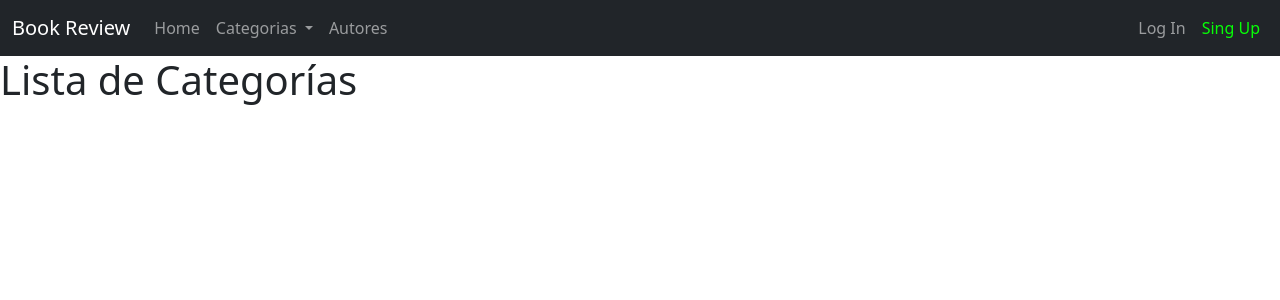
After one commit to kevincardenas18/ratingCore_Django, a Django app: page /categoria/ in a window 1280 px wide. The commit adds this page. Shown: the top 300 px of the page. Run offline with Django 4.2, Linux system fonts and the light colour scheme; data that the repository does not hold is empty.

Commit message:
List categoria

```diff
--- a/book_reviews/templates/base.html
+++ b/book_reviews/templates/base.html
@@ -29,7 +29,7 @@
                     <ul class="dropdown-menu">
                       <li><a class="dropdown-item" href="#">Action</a></li>
                       <li><a class="dropdown-item" href="#">Another action</a></li>
-                      <li><a class="dropdown-item" href="#">Something else here</a></li>
+                      <li><a class="dropdown-item" href="#">Todas las categorías</a></li>
                     </ul>
                 </li>
                 <li class="nav-item">
--- /dev/null
+++ b/book_reviews/templates/categoria.html
@@ -0,0 +1,14 @@
+{% extends 'base.html' %}
+
+{% block title %} Autores {% endblock %}
+
+{% block content %}
+<h1>Lista de Categorías</h1>
+
+  <ul>
+    {% for categoria in categorias %}
+      <li>{{ categoria.nombre }}</li>
+    {% endfor %}
+  </ul>
+
+{% endblock %}
--- a/book_reviews/views.py
+++ b/book_reviews/views.py
@@ -5,7 +5,7 @@ from django.contrib.auth import login, logout, authenticate
 from django.db import IntegrityError
 from django.contrib.auth.decorators import login_required, user_passes_test
 from django.contrib import messages
-from .models import Libro, Autor
+from .models import Libro, Autor, Categoria
 
 # Create your views here.
 def home(request):
@@ -99,3 +99,7 @@ def detalle_libro(request, libro_id):
 def detalle_autor(request, autor_id):
     autor = get_object_or_404(Autor, pk=autor_id)
     return render(request, 'detalle_autor.html', {'autor': autor})
+
+def lista_categorias(request):
+    categorias = Categoria.objects.all()
+    return render(request, 'categoria.html', {'categorias': categorias})
--- a/ratingCore_Django/urls.py
+++ b/ratingCore_Django/urls.py
@@ -32,4 +32,5 @@ urlpatterns = [
     path('autor/', views.autor, name='autor'),
     path('libro/<int:libro_id>/', views.detalle_libro, name='detalle_libro'),
     path('autor/<int:autor_id>/', views.detalle_autor, name='detalle_autor'),
+    path('categoria/', views.lista_categorias, name='lista_categorias'),
 ]
```
